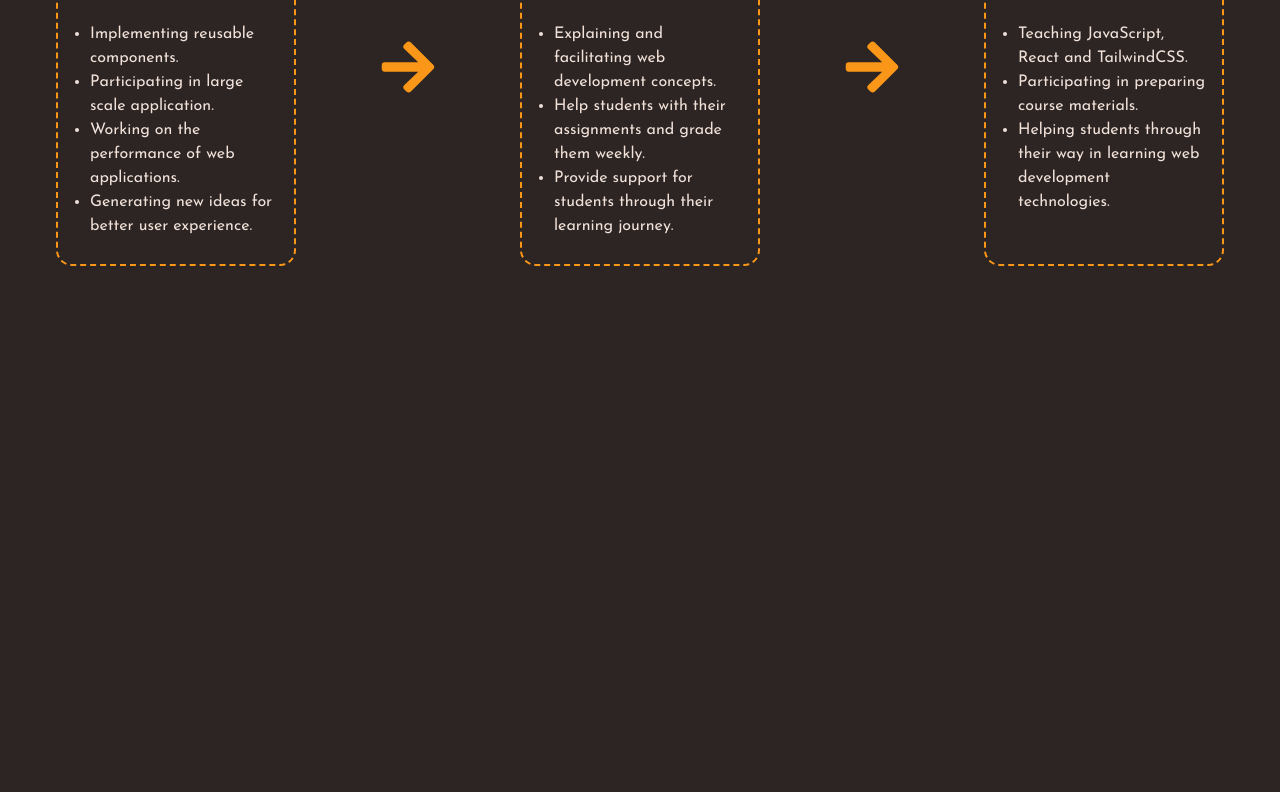
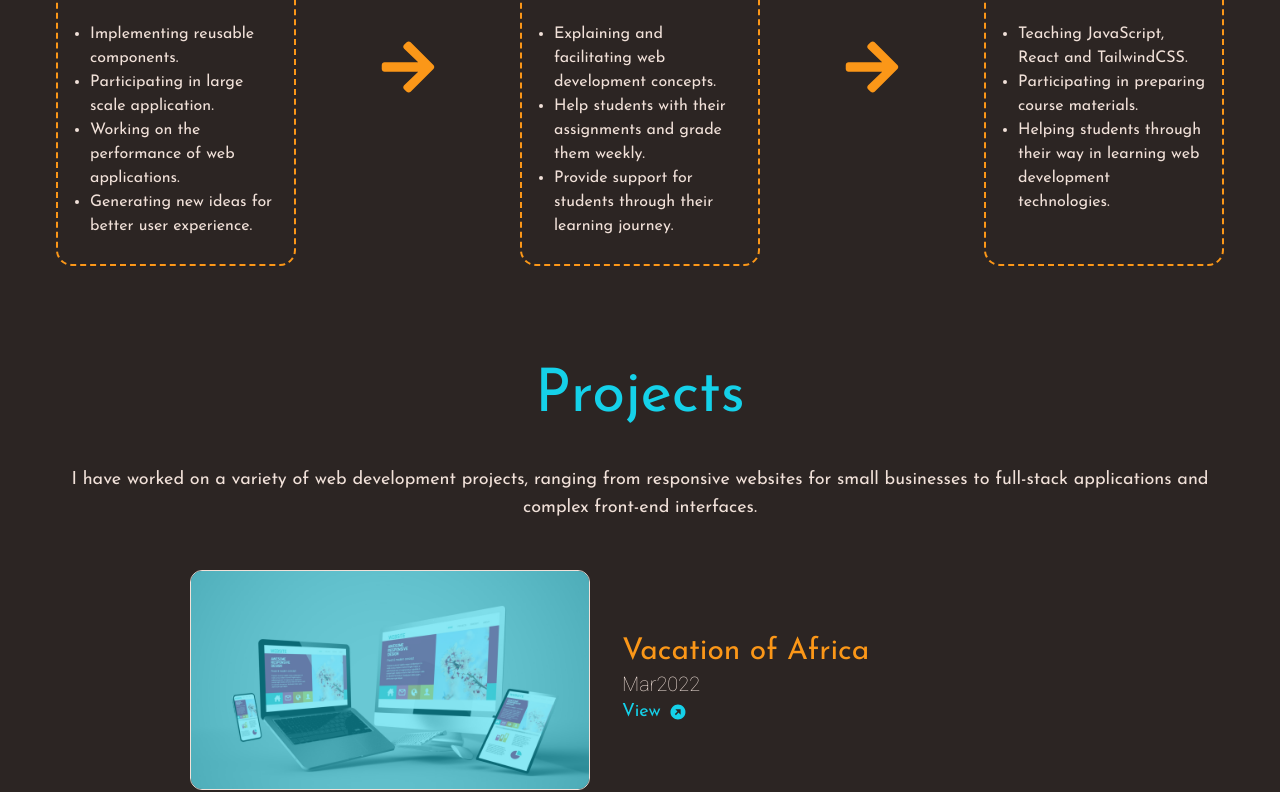
Before and after one commit to Vitamin4uk/portfolio-app, a React (Vite) app in the folder mv-portfolio/: page / in a window 1280 px wide. Shown: the part 2005-2797 px from the top of the page. Built offline with nearby package versions, Linux system fonts and the light colour scheme.

Commit message:
projects

```diff
--- a/mv-portfolio/src/App.jsx
+++ b/mv-portfolio/src/App.jsx
@@ -5,6 +5,7 @@ import HeroGradient from "./components/heroSection/HeroGradient";
 import HeroMain from "./components/heroSection/HeroMain";
 import SubHeroSection from "./components/heroSection/SubHeroSection";
 import NavbarMain from "./components/navbar/NavbarMain";
+import ProjectsMain from "./components/projectsSection/ProjectsMain";
 import SkillsMain from "./components/skillSection/SkillsMain";
 import SubSkills from "./components/skillSection/SubSkills";
 
@@ -19,6 +20,7 @@ function App() {
       <SkillsMain />
       <SubSkills />
       <ExperienceMain />
+      <ProjectsMain />
       <HelperSection />
     </main>
   );
--- /dev/null
+++ b/mv-portfolio/src/components/projectsSection/ProjectsMain.jsx
@@ -0,0 +1,57 @@
+import React from "react";
+import ProjectsText from "./ProjectsText";
+import SingleProject from "./SingleProject";
+
+const projects = [
+  {
+    name: "Vacation of Africa",
+    year: "Mar2022",
+    align: "right",
+    image: "../../public/images/website-img-1.jpg",
+    link: "#",
+  },
+  {
+    name: "Moola App",
+    year: "Sept2022",
+    align: "left",
+    image: "../../public/images/website-img-2.webp",
+    link: "#",
+  },
+  {
+    name: "Tourzania",
+    year: "Jan2023",
+    align: "right",
+    image: "../../public/images/website-img-3.jpg",
+    link: "#",
+  },
+  {
+    name: "Bank of Luck",
+    year: "May2024",
+    align: "left",
+    image: "../../public/images/website-img-4.jpg",
+    link: "#",
+  },
+];
+
+const ProjectsMain = () => {
+  return (
+    <div id="projects" className="max-w-[1200px] mx-auto px-4">
+      <ProjectsText />
+      <div className="flex flex-col gap-20 max-w-[900px] mx-auto mt-12">
+        {projects.map((project, index) => {
+          return (
+            <SingleProject
+              key={index}
+              name={project.name}
+              year={project.year}
+              align={project.align}
+              image={project.image}
+            />
+          );
+        })}
+      </div>
+    </div>
+  );
+};
+
+export default ProjectsMain;
--- /dev/null
+++ b/mv-portfolio/src/components/projectsSection/ProjectsText.jsx
@@ -0,0 +1,16 @@
+import React from "react";
+
+const ProjectsText = () => {
+  return (
+    <div className="flex flex-col items-center mt-[100px]">
+      <h2 className="text-6xl text-cyan mb-10">Projects</h2>
+      <p className="text-lg text-center text-white">
+        I have worked on a variety of web development projects, ranging from
+        responsive websites for small businesses to full-stack applications and
+        complex front-end interfaces.
+      </p>
+    </div>
+  );
+};
+
+export default ProjectsText;
--- /dev/null
+++ b/mv-portfolio/src/components/projectsSection/SingleProject.jsx
@@ -0,0 +1,37 @@
+import React from "react";
+import { BiSolidRightTopArrowCircle } from "react-icons/bi";
+
+const SingleProject = ({ name, year, align, image, link }) => {
+  return (
+    <div
+      className={`flex w-full sm:flex-col-reverse items-center gap-8 ${
+        align === "left" ? "md:flex-row" : "md:flex-row-reverse"
+      } justify-end sm:flex-col`}
+    >
+      <div>
+        <h2 className="md:text-3xl sm:text-2xl text-orange ">{name}</h2>
+        <h2
+          className={`text-xl font-thin text-white font-special sm:text-center ${
+            align === "left" ? "md:text-right" : "md:text-left"
+          }`}
+        >
+          {year}
+        </h2>
+        <a
+          href={link}
+          className={`text-lg flex gap-2 items-center text-cyan hover:text-orange transition-all duration-500 cursor-pointer sm:justify-self-center ${
+            align === "left" ? "md:justify-self-end" : "md:justify-self-start"
+          }`}
+        >
+          View <BiSolidRightTopArrowCircle />
+        </a>
+      </div>
+      <div className="max-h-[220px] max-w-[400px] rounded-xl overflow-hidden hover:scale-110 transform transition-all duration-500 ralative border border-white">
+        <div className="w-full h-full bg-cyan opacity-50 absolute top-0 left-0 hover:opacity-0 transition-all duration-500 md:block sm:hidden"></div>
+        <img src={image} alt="Project Image" className="w-full h-full" />
+      </div>
+    </div>
+  );
+};
+
+export default SingleProject;
```
